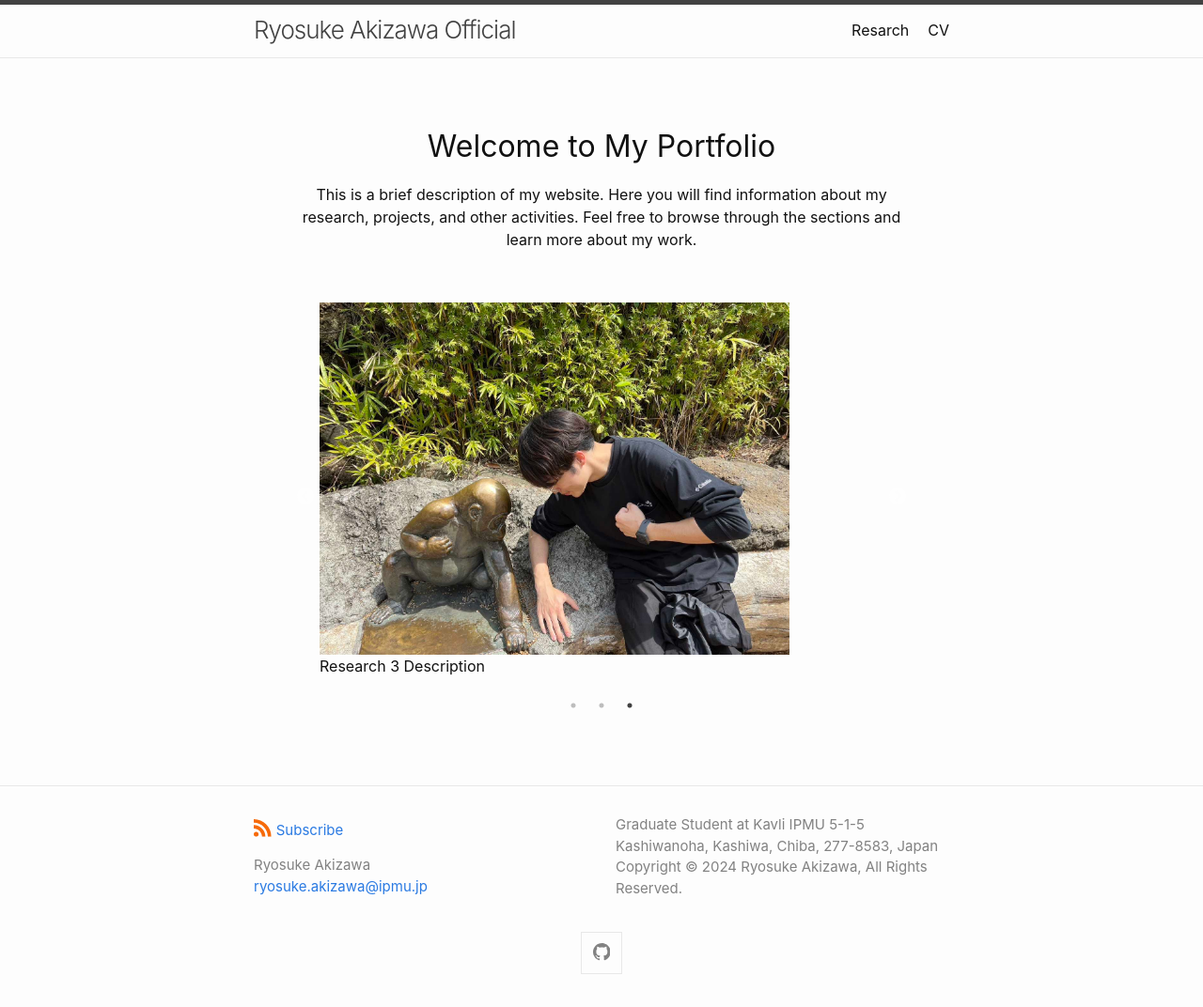
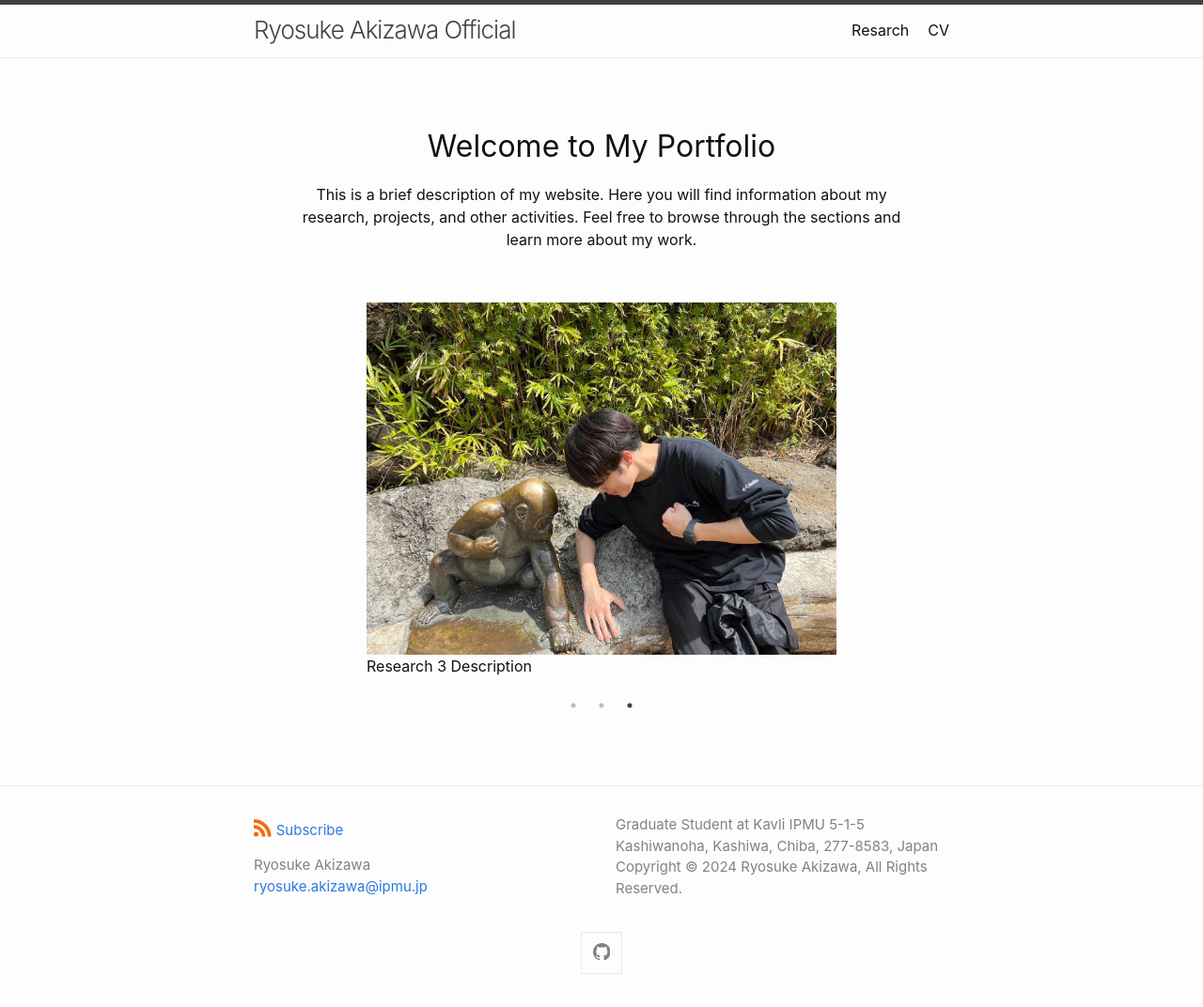
Before and after one commit to Ryoaki374/mywebsite, a Jekyll site: the page built from index.md, in a window 1280 px wide. Shown: the whole page at 94% size. Built offline with Jekyll 4.4.1, drawn with Linux system fonts in a browser that asks for light colours.

```diff
--- a/_includes/custom-head.html
+++ b/_includes/custom-head.html
@@ -21,7 +21,7 @@
     .carousel {
         padding: 20px;
         width: 100%;
-        max-width: 600px; /* カルーセルの最大幅を設定 */
+        max-width: 500px; /* カルーセルの最大幅を設定 */
         margin: 0 auto; /* カルーセルを中央に配置 */
     }
     .your-class img {
```
